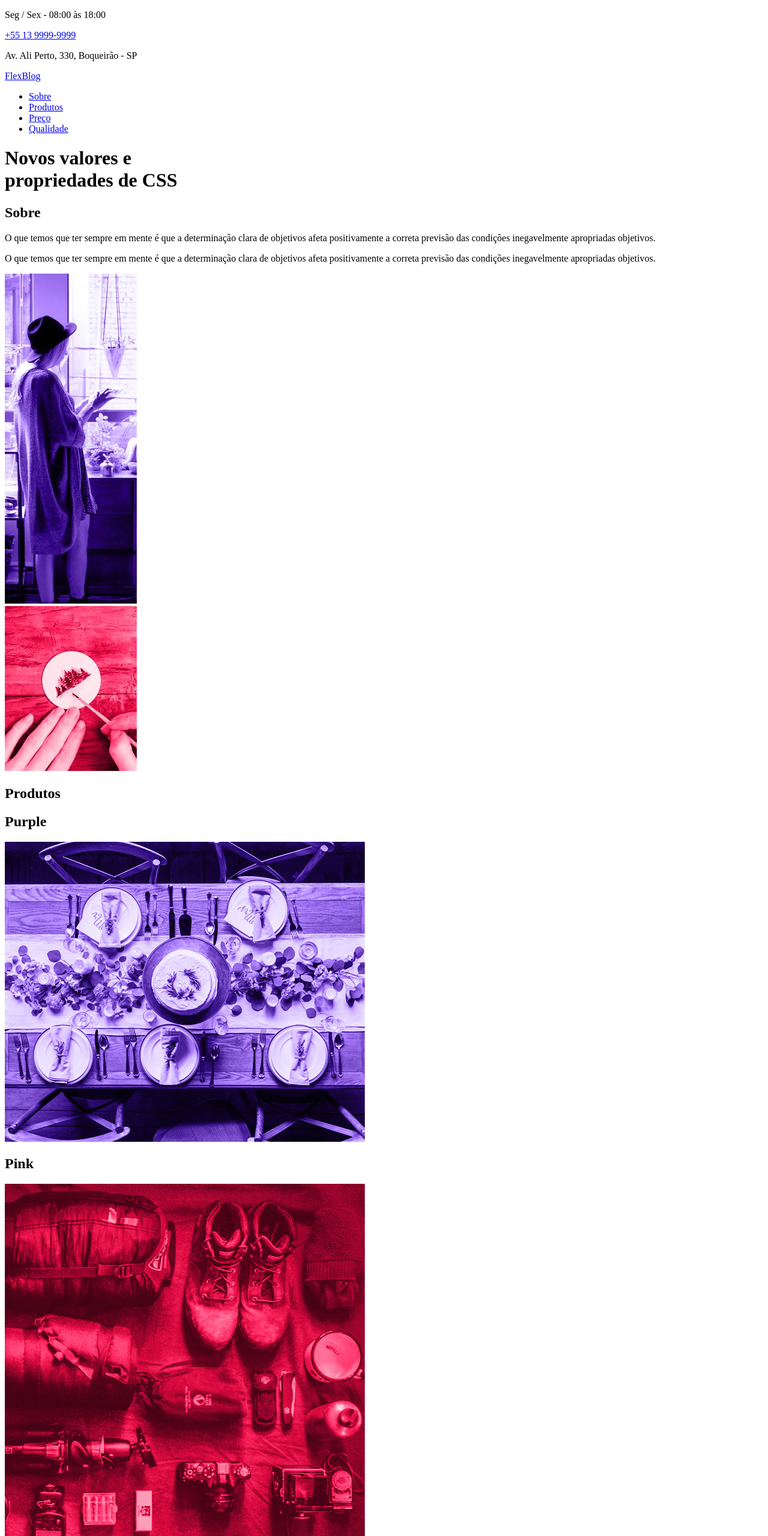
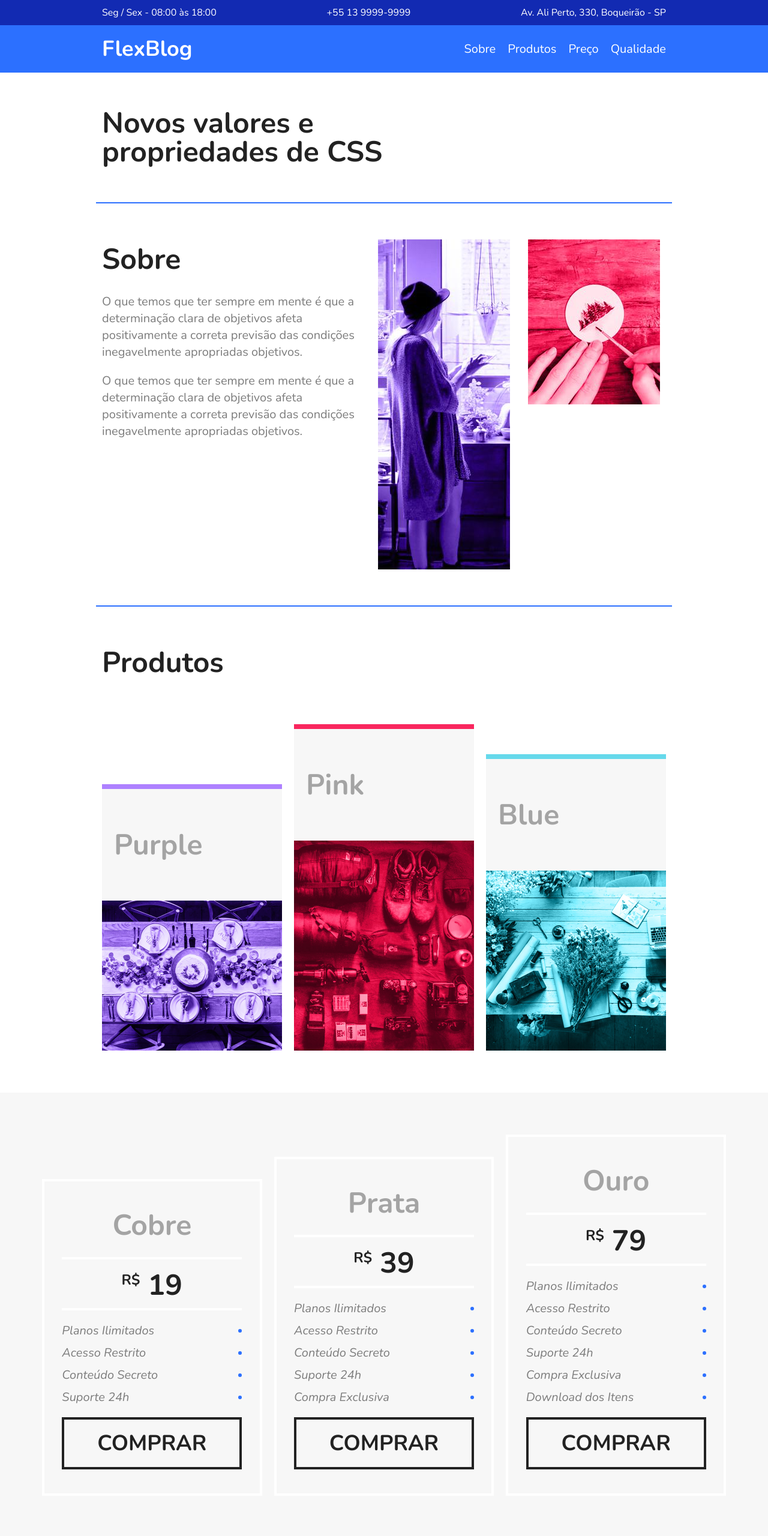
Before and after one commit to flp96/flexblog, a plain HTML site: page index.html in a window 1280 px wide. Shown: the top 2560 px of the page at 60% size. Drawn offline with nearby package versions, Linux system fonts and the light colour scheme.

Commit message:
site finalizado

```diff
--- a/css/style.css
+++ b/css/style.css
@@ -0,0 +1,400 @@
+body, h1, h2, p, ul, li, a {
+    margin: 0px;
+    padding: 0px;
+}
+
+body {
+    font-family: "Nunito", Arial, Helvetica, sans-serif;
+    color: #222222;
+}
+
+ul {
+    list-style: none;
+}
+
+a {
+    text-decoration: none;
+}
+
+img {
+    display: block;
+    max-width: 100%;
+}
+
+* {
+    box-sizing: border-box;
+}
+
+/* Superinfo */
+
+.superinfo-bg {
+    background: #122ab2;
+    color: white;
+}
+
+.superinfo {
+    max-width: 960px;
+    margin: 0 auto;
+    display: flex;
+    justify-content: space-between;
+    flex-wrap: wrap;
+    padding-top: 10px;
+}
+
+.superinfo p, .superinfo a {
+    margin: 0 10px 10px 10px;
+}
+
+.superinfo a {
+    color: white;
+}
+
+
+/* Menu */
+
+.menu-bg {
+    background: #2c70ff;
+}
+
+.menu {
+    max-width: 960px;
+    margin: 0 auto;
+    padding: 15px 0;
+    display: flex;
+    flex-wrap: wrap;
+    justify-content: space-between;
+    align-items: center;
+}
+
+.menu a {
+    color: white;
+}
+
+.menu-logo a {
+    font-size: 2.25em;
+    font-weight: bold;
+    margin: 0 10px;
+}
+
+.menu-nav ul {
+    display: flex;
+    flex-wrap: wrap;
+}
+
+.menu-nav a {
+    font-size: 1.25em;
+    display: block;
+    padding: 10px;
+}
+
+.menu-nav a:hover {
+    color: #122ab2;
+}
+
+/*Introdução*/
+
+.introducao {
+    font-size: 3em;
+    line-height: 1;
+    max-width: 960px;
+    margin: 0 auto;
+    padding: 60px 10px;
+}
+
+/*Sobre*/
+
+.sobre {
+    border-top: 2px solid #2c70ff;
+    border-bottom: 2px solid #2c70ff;
+    max-width: 960px;
+    margin: 0 auto;
+    padding: 60px 0;
+    display: flex;
+    flex-wrap: wrap;
+}
+
+.sobre-info {
+    flex: 2 1 300px;
+    margin: 0 10px;
+}
+
+.sobre-info h1 {
+    font-size: 3em;
+    margin-bottom: .5em;
+}
+
+.sobre-info p {
+    font-size: 1.25em;
+    line-height: 1.4;
+    margin-bottom: 1em;
+    color: #7c7c7c;
+}
+
+.sobre-img {
+    flex: 1 1 160px;
+    margin: 0 10px;
+}
+
+/*Produtos*/
+
+.produtos {
+    max-width: 960px;
+    margin: 60px auto;
+}
+
+.produtos h1 {
+    font-size: 3em;
+    margin: 0 10px 60px 10px;
+}
+
+.produtos-container {
+    display: flex;
+    flex-wrap: wrap;
+    align-items: flex-end;
+}
+
+.produtos-item {
+    flex: 1 1 175px;
+    margin: 10px;
+}
+
+.produtos-item h2 {
+    font-size: 3em;
+    color: #a4a4a4;
+    background: #f7f7f7;
+    padding: 60px 20px;
+}
+
+.purple {
+    border-top: 8px solid #ae81ff;
+}
+
+.pink {
+    border-top: 8px solid #f9265e;
+}
+
+.blue {
+    border-top: 8px solid #66d9eb;
+}
+
+/*Preco*/
+
+.preco {
+    background: #f7f7f7;
+    padding: 60px;
+    display: flex;
+    flex-wrap: wrap;
+    align-items: flex-end;
+}
+
+.preco-item {
+    flex: 1 1 260px;
+    border: 4px solid white;
+    padding: 20px;
+    margin: 10px;
+}
+
+.preco-item h2 {
+    font-size: 3em;
+    color: #a4a4a4;
+    text-align: center;
+    margin-top: 20px;
+}
+
+.preco-item span {
+    max-width: 300px;
+    margin: 20px auto;
+    display: block;
+    font-size: 3em;
+    text-align: center;
+    font-weight: bold;
+    padding: 10px 0 5px 0;
+    border-top: 4px solid white;
+    border-bottom: 4px solid white;
+}
+
+.preco-item sup {
+    font-size: 1.5rem
+}
+
+.preco-item ul {
+    max-width: 300px;
+    margin: 20px auto;
+    font-size: 1.25em;
+    font-style: italic;
+    color: #7c7c7c;
+}
+
+.preco-item li {
+    display: flex;
+    justify-content: space-between;
+    align-items: center;
+    margin-bottom: 10px;
+}
+
+.preco-item li::after {
+    content: '';
+    display: block;
+    width: 6px;
+    height: 6px;
+    background: #2c70ff;
+    border-radius: 50%;
+}
+
+.preco-item a {
+    max-width: 300px;
+    display: block;
+    margin: 20px auto;
+    border: 4px solid;
+    color: #222222;
+    text-transform: uppercase;
+    font-weight: bold;
+    font-size: 2.25em;
+    padding: 15px 0;
+    text-align: center;
+}
+
+@media (max-width: 800px) {
+    .preco {
+        padding-left: 10px;
+        padding-right: 10px;
+    }
+
+    .preco .preco-item:nth-child(3) {
+        order: -2;
+    }
+
+    .preco .preco-item:nth-child(2) {
+        order: -1;
+    }
+}
+
+/*Qualidade*/
+
+.qualidade {
+    max-width: 960px;
+    margin: 60px auto;
+    display: flex;
+    flex-wrap: wrap;
+}
+
+.qualidade-item {
+    flex: 1 1 300px;
+    margin: 20px 10px;
+}
+
+.qualidade-item h2 {
+    font-size: 2.25em;
+    color: #a4a4a4;
+    margin-bottom: 20px;
+}
+
+.qualidade-item h2::before {
+    content: '';
+    display: inline-block;
+    width: 8px;
+    height: 30px;
+    margin-right: 10px;
+}
+
+.qualidade-item:nth-of-type(3n+1) h2::before {
+    background: #ae81ff;
+}
+
+.qualidade-item:nth-of-type(3n+2) h2::before {
+    background: #f9265e;
+}
+
+.qualidade-item:nth-of-type(3n+3) h2::before {
+    background: #66d9eb;
+}
+
+.qualidade-item p {
+    font-size: 1.25em;
+    line-height: 1.4;
+    color: #7c7c7c;
+}
+
+/*Newsletter*/
+
+.newsletter {
+    background: #f7f7f7;
+    padding: 60px calc((100% - 960px) / 2);
+    display: flex;
+    flex-wrap: wrap;
+}
+
+.newsletter-info {
+    flex: 1 1 260px;
+    margin: 0 10px;
+}
+
+.newsletter-info h1 {
+    font-size: 3em;
+    color: #a4a4a4;
+}
+
+.newsletter-info p {
+    font-size: 1.25em;
+    font-style: italic;
+    max-width: 230px;
+    color: #7c7c7c;
+    margin-bottom: 10px;
+}
+
+.newsletter-form {
+    flex: 2 1 260px;
+    margin: 0 10px;
+    align-self: center;
+    display: flex;
+    flex-wrap: wrap;
+}
+
+.newsletter-form input {
+    flex: 3 1 200px;
+    font-size: 1.25em;
+    color: #7c7c7c;
+    font-style: italic;
+    font-family: "Nunito", Helvetica, Arial, sans-serif;
+    border: 4px solid #2c70ff;
+    background: transparent;
+    padding: 15px 10px;
+    margin: 0px;
+    border-radius: 0px;
+}
+
+.newsletter-form button {
+    flex: 1 1 200px;
+    font-family: "Nunito", Helvetica, Arial, sans-serif;
+    font-size: 2.25em;
+    font-weight: bold;
+    text-transform: uppercase;
+    background: #2c70ff;
+    color: white;
+    margin: 0;
+    cursor: pointer;
+    border: 0px;
+    padding: 15px 10px;
+}
+
+@media (max-width: 600px) {
+    .newsletter-form button {
+        font-size: 1.5em;
+    }
+}
+
+/*Footer*/
+
+.footer {
+    display: flex;
+    background: #2c70ff;
+    height: 200px;
+    align-items: center;
+}
+
+.footer p {
+    flex: 1;
+    text-align: center;
+    font-size: 2.25em;
+    color: #122ab2;
+}
--- a/index.html
+++ b/index.html
@@ -22,7 +22,7 @@
             <div class="menu-logo">
                 <a href="#">FlexBlog</a>
             </div>
-            <nav>
+            <nav class="menu-nav">
                 <ul>
                     <li><a href="#sobre">Sobre</a></li>
                     <li><a href="#produtos">Produtos</a></li>
```
